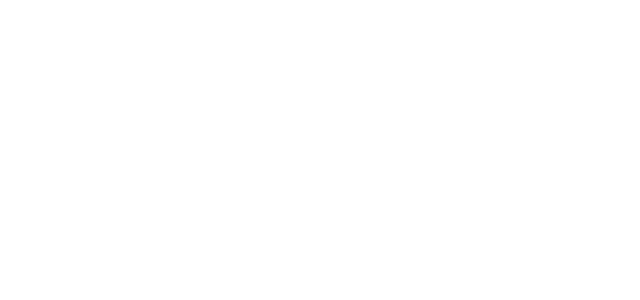
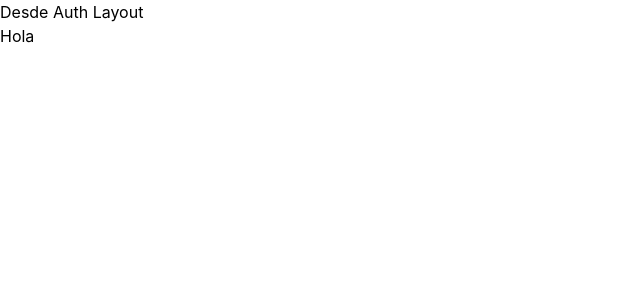
Before and after one commit to developer-ortega/veterinarios-frontend, a React (Vite) app: page /registrar in a window 1280 px wide. Before the commit this address had no page. Shown: the top 300 px of the page, without its empty margins (0-640 px from the left). Built offline with nearby package versions, Linux system fonts and the light colour scheme.

Commit message:
Creando páginas área pública

```diff
--- a/src/App.jsx
+++ b/src/App.jsx
@@ -1,6 +1,9 @@
 import { BrowserRouter, Routes, Route } from 'react-router-dom'
 import AuthLayout from './layout/AuthLayout'
 import Login from './pages/Login'
+import Registrar from './pages/Registrar'
+import OlvidePassword from './pages/OlvidePassword'
+import ConfirmarCuenta from './pages/ConfirmarCuenta'
 
 function App() {
   return (
@@ -8,6 +11,9 @@
       <Routes>
         <Route path='/' element={<AuthLayout />}>
           <Route index element={<Login />} />
+          <Route path='registrar' element={<Registrar />} />
+          <Route path='olvide-password' element={<OlvidePassword />} />
+          <Route path='confirmar/:id' element={<ConfirmarCuenta />} />
         </Route>
       </Routes>
     </BrowserRouter>
--- /dev/null
+++ b/src/pages/ConfirmarCuenta.jsx
@@ -0,0 +1,10 @@
+
+const ConfirmarCuenta = () => {
+  return (
+    <>
+        <h1>Hola</h1>
+    </>
+  )
+}
+
+export default ConfirmarCuenta
--- /dev/null
+++ b/src/pages/OlvidePassword.jsx
@@ -0,0 +1,9 @@
+const OlvidePassword = () => {
+  return (
+    <>
+        <h1>Hola</h1>
+    </>
+  )
+}
+
+export default OlvidePassword
--- /dev/null
+++ b/src/pages/Registrar.jsx
@@ -0,0 +1,10 @@
+
+const Registrar = () => {
+  return (
+    <>
+        <h1>Hola</h1>
+    </>
+  )
+}
+
+export default Registrar
```
